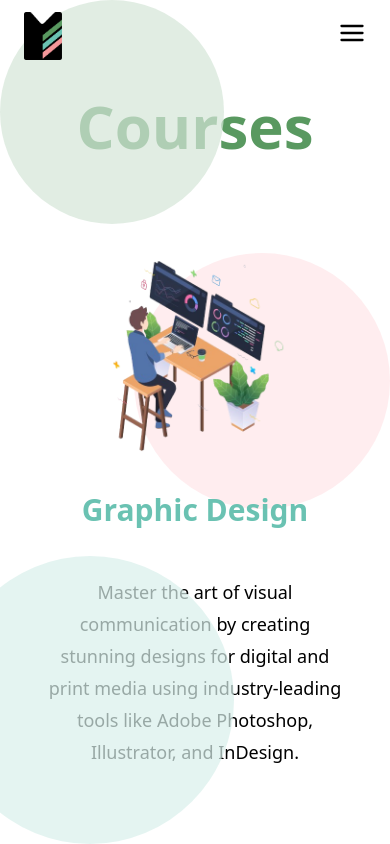
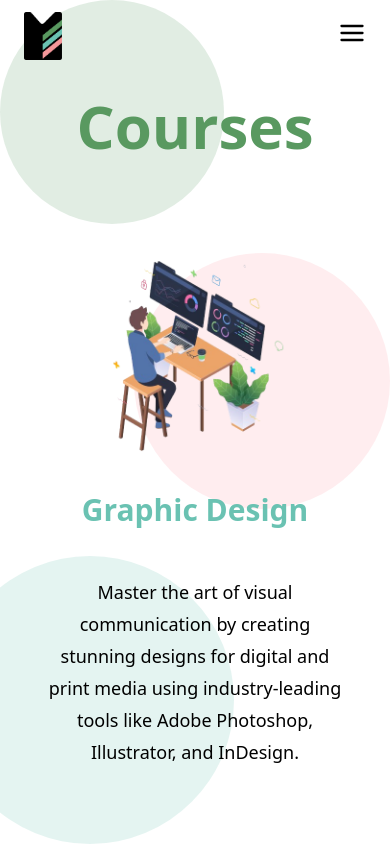
Before and after one commit to shreya1303/Monolith, a React (Vite) app: page /courses in a window 390 px wide. Shown: the top 844 px of the page. Built offline with nearby package versions, Linux system fonts and the light colour scheme.

Commit message:
positioning

```diff
--- a/src/components/Navbar.jsx
+++ b/src/components/Navbar.jsx
@@ -6,7 +6,7 @@
   const [menuOpen, setMenuOpen] = useState(false);
 
   return (
-    <nav className="fixed w-full z-10 ">
+    <nav className="fixed w-full z-50">
       <div className="container mx-auto px-6 font-semibold py-3 flex items-center justify-between">
         {/* Logo */}
         <Link to="/" className="flex items-center">
@@ -15,31 +15,19 @@
 
         {/* Desktop Menu */}
         <div className="hidden md:flex flex-1 justify-center space-x-6">
-          <Link
-            to="/"
-            className="text-gray-800  relative group"
-          >
+          <Link to="/" className="text-gray-800 relative group">
             Home
             <span className="absolute bottom-[-6px] left-0 w-0 h-[3px] bg-[#f5979a] group-hover:w-full transition-all duration-300"></span>
           </Link>
-          <Link
-            to="/about"
-            className="text-gray-800  relative group"
-          >
+          <Link to="/about" className="text-gray-800 relative group">
             About
             <span className="absolute bottom-[-6px] left-0 w-0 h-[3px] bg-[#f5979a] group-hover:w-full transition-all duration-300"></span>
           </Link>
-          <Link
-            to="/courses"
-            className="text-gray-800 relative group"
-          >
+          <Link to="/courses" className="text-gray-800 relative group">
             Courses
             <span className="absolute bottom-[-6px] left-0 w-0 h-[3px] bg-[#f5979a] group-hover:w-full transition-all duration-300"></span>
           </Link>
-          <Link
-            to="/contact"
-            className="text-gray-800  relative group"
-          >
+          <Link to="/contact" className="text-gray-800 relative group">
             Contact
             <span className="absolute bottom-[-6px] left-0 w-0 h-[3px] bg-[#f5979a] group-hover:w-full transition-all duration-300"></span>
           </Link>
--- a/src/pages/Courses.jsx
+++ b/src/pages/Courses.jsx
@@ -18,26 +18,29 @@
 
 const Courses = () => {
   return (
-    <div className="max-w-6xl py-24 mx-auto px-6 text-gray-800">
-      {/* Two Courses Section */}
-      <div className="absolute w-56 h-56 rounded-full bg-[#d5e5d8] opacity-70 z-0 top-0 left-0 md:w-52 md:h-52 sm:w-20 sm:h-20 pointer-events-none"></div>
-      <div className="absolute w-64 h-64 rounded-full bg-[#ffe6e9] opacity-70 z-0 top-[30%] right-0 md:w-56 md:h-56 sm:w-20 sm:h-20 pointer-events-none"></div>
-      <div className="absolute w-72 h-72 rounded-full bg-[#d9efec] opacity-70 z-0 bottom-0 right-[40%] md:w-52 md:h-52 sm:w-20 sm:h-20 pointer-events-none"></div>
-      <h1 className="text-6xl font-bold text-center text-[#599960] mb-12 md:text-4xl z-10 sm:text-2xl">
+    <div className="max-w-6xl py-24 mx-auto px-6 text-gray-800  min-h-screen overflow-x-hidden">
+      {/* Background Circles */}
+      <div className="absolute w-56 h-56 rounded-full bg-[#d5e5d8] opacity-70 z-0 top-0 left-0 md:w-52 md:h-52 sm:w-20 sm:h-20 sm:top-0 sm:left-0 pointer-events-none"></div>
+      <div className="absolute w-64 h-64 rounded-full bg-[#ffe6e9] opacity-70 z-0 top-[30%] right-0 md:w-56 md:h-56 sm:w-20 sm:h-20 sm:top-[30%] sm:right-0 pointer-events-none"></div>
+      <div className="absolute w-72 h-72 rounded-full bg-[#d9efec] opacity-70 z-0 bottom-0 right-[40%] md:w-52 md:h-52 sm:w-20 sm:h-20 sm:bottom-0 sm:right-[40%] pointer-events-none"></div>
+
+      {/* Courses Heading */}
+      <h1 className="text-6xl font-bold text-center text-[#599960] mb-12 md:text-4xl sm:text-2xl relative z-10">
         Courses
       </h1>
-      <div className="grid md:grid-cols-2 sm:grid-cols-1 gap-12">
+
+      <div className="grid md:grid-cols-2 sm:grid-cols-1 gap-12 relative z-10">
         {courses.map((course, index) => (
           <div
             key={index}
-            className="flex flex-col text-center items-center py-4 px-6"
+            className="flex flex-col text-center items-center py-4 px-6 relative z-10"
           >
             <img
               src={course.image}
               alt={course.title}
-              className="mt-4 w-60 h-60 z-10 object-cover rounded-lg"
+              className="mt-4 w-60 h-60 object-cover rounded-lg"
             />
-            <h2 className="text-3xl py-4 font-bold z-10 text-[#6ac2b2] mb-4 sm:text-lg md:text-xl">
+            <h2 className="text-3xl py-4 font-bold text-[#6ac2b2] mb-4 sm:text-lg md:text-xl">
               {course.title}
             </h2>
             <p className="mt-4 text-black text-lg leading-8 md:text-lg sm:text-base sm:leading-7">
```
